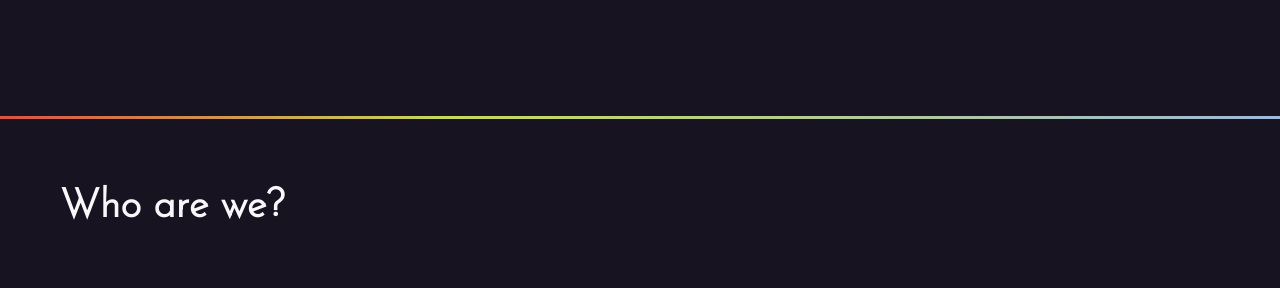
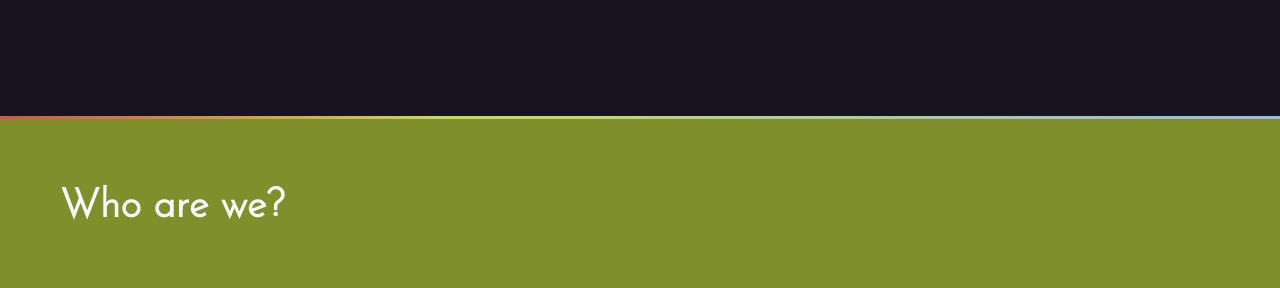
Before and after one commit to saraegregg/RPGang, a plain HTML site: page index.html in a window 1280 px wide. Shown: the part 610-898 px from the top of the page. Drawn offline with Linux system fonts and the light colour scheme; a web font is replaced by a local one.

Commit message:
Update style.css

```diff
--- a/css/style.css
+++ b/css/style.css
@@ -46,7 +46,7 @@ width: 100%;
 .pink_background {
 background-color: var(--pink);
 }
-.blue_background {
+.green_background {
 background-color: var(--drkgreen);
 }
 .gradient{
```
